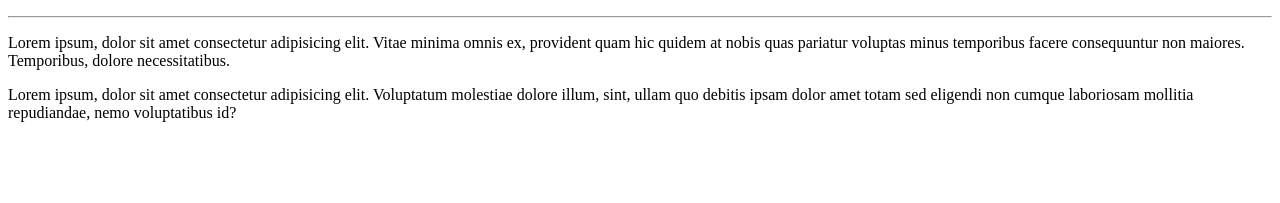
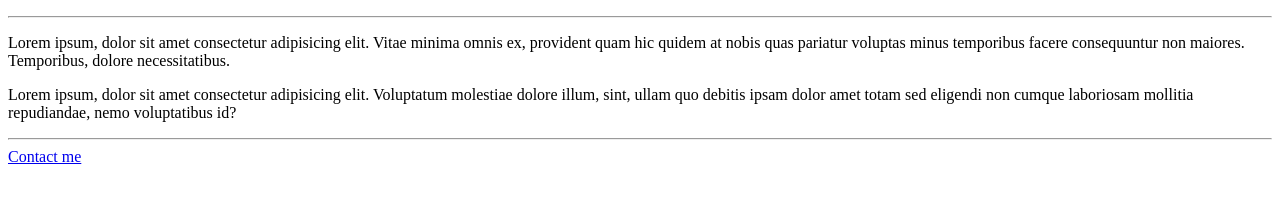
Before and after one commit to mehrshadafarin/class-work-html, a plain HTML site: page index.html in a window 1280 px wide. Shown: the part 105-308 px from the top of the page. Drawn offline with Linux system fonts and the light colour scheme.

Commit message:
complete contact me page

```diff
--- a/index.html
+++ b/index.html
@@ -11,5 +11,7 @@
     <hr>
     <p>Lorem ipsum, dolor sit amet consectetur adipisicing elit. Vitae minima omnis ex, provident quam hic quidem at nobis quas pariatur voluptas minus temporibus facere consequuntur non maiores. Temporibus, dolore necessitatibus.</p>
     <p>Lorem ipsum, dolor sit amet consectetur adipisicing elit. Voluptatum molestiae dolore illum, sint, ullam quo debitis ipsam dolor amet totam sed eligendi non cumque laboriosam mollitia repudiandae, nemo voluptatibus id?</p>
+    <hr>
+    <div><a href="contact me.html">Contact me</a></div>
 </body>
 </html>
```
Also changed, not shown: contact me.html (added, +1 -0 lines), cool-squirrel.jpg (added).
